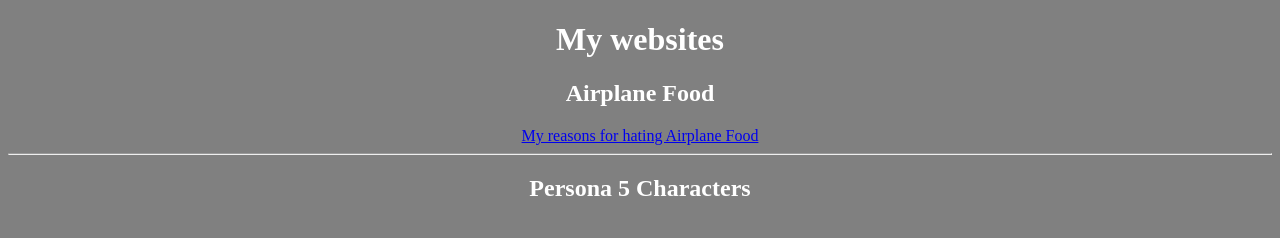
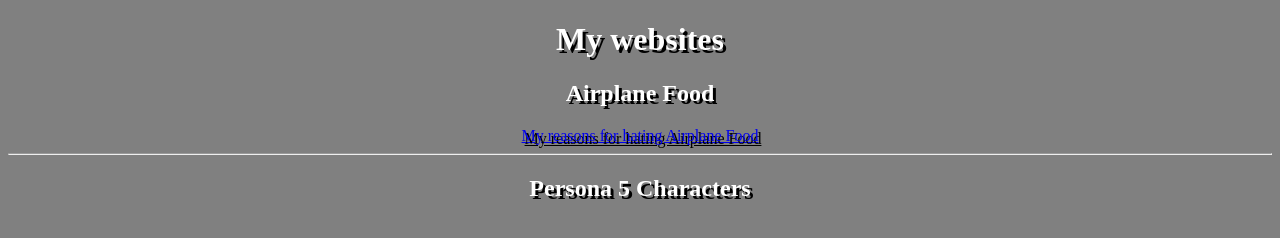
Before and after one commit to FestiveCatPotato/FestiveCatPotato.github.io, a plain HTML site: page index.html in a window 1280 px wide. Drawn offline with Linux system fonts and the light colour scheme.

Commit message:
Update style.css

```diff
--- a/style.css
+++ b/style.css
@@ -1,6 +1,6 @@
 body {
  background-color: gray;
   text-align: center;
-  text-shadow: black;
+  text-shadow: 3px 3px black;
   color: white;
 }
```
